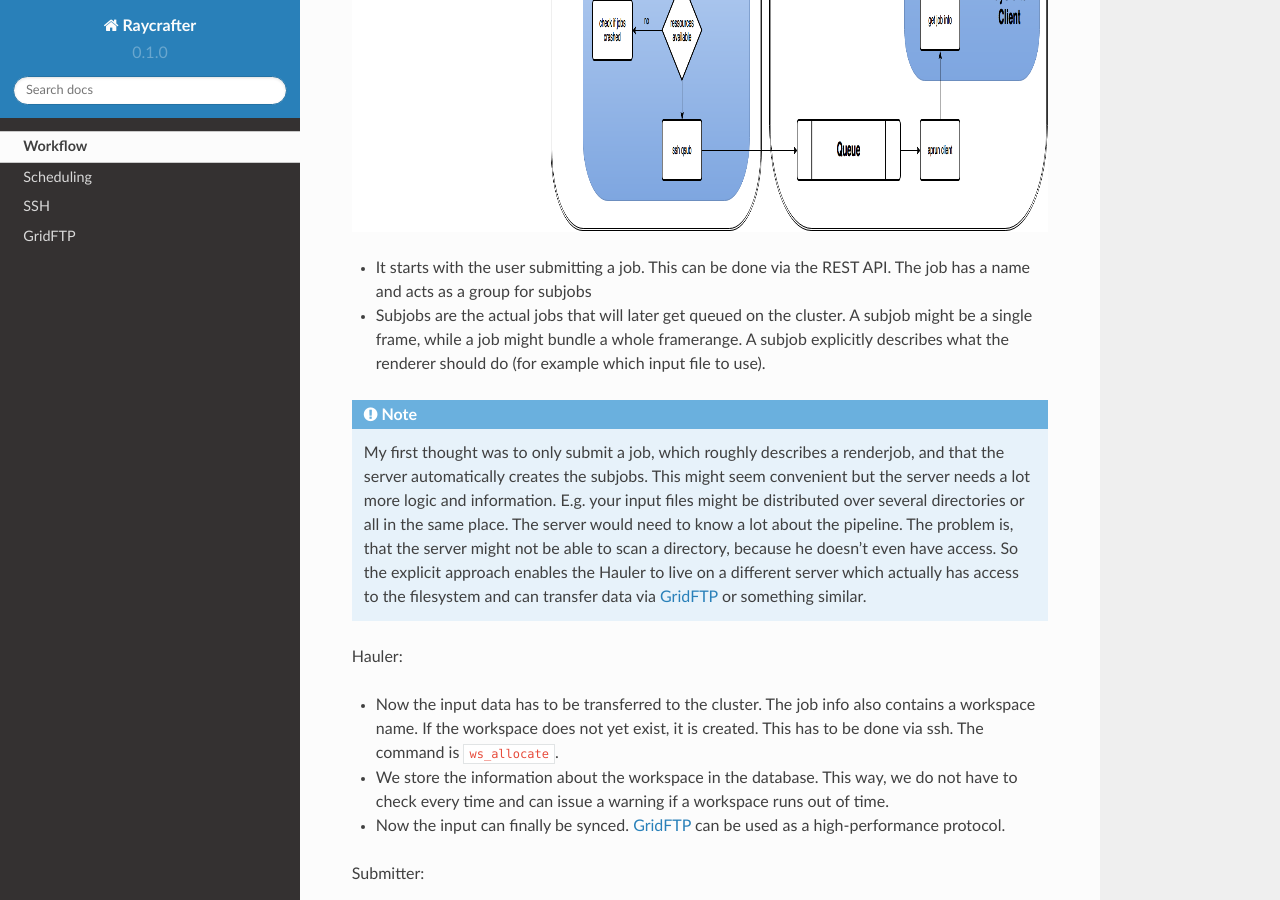
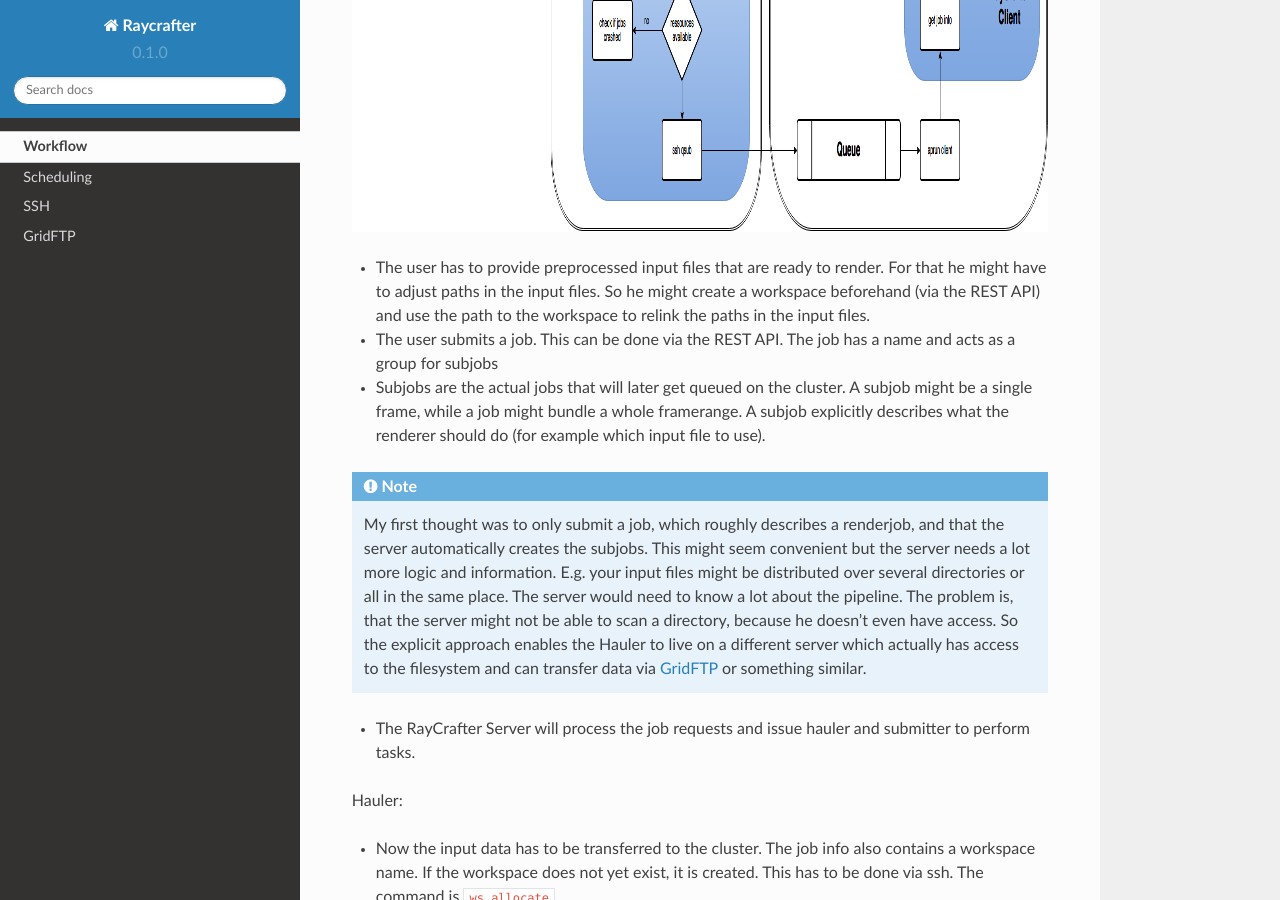
Before and after one commit to RayCrafter/Raycrafter-Documentation, a Sphinx documentation site: the page built from docs/source/workflow.rst, in a window 1280 px wide and 900 px high, scrolled down 1008 px. Built offline with Sphinx 7.4.7 and the Read the Docs theme 2.0.0, drawn with Linux system fonts in a browser that asks for light colours.

Commit message:
Update workflow explanation

```diff
--- a/docs/source/workflow.rst
+++ b/docs/source/workflow.rst
@@ -9,7 +9,11 @@ This section describes process involved in rendering on the cluster.
 .. image:: workflow.png
    :scale: 100%
 
-- It starts with the user submitting a job. This can be done via the REST API.
+- The user has to provide preprocessed input files that are ready to render.
+  For that he might have to adjust paths in the input files.
+  So he might create a workspace beforehand (via the REST API) and use
+  the path to the workspace to relink the paths in the input files.
+- The user submits a job. This can be done via the REST API.
   The job has a name and acts as a group for subjobs
 - Subjobs are the actual jobs that will later get queued on the cluster.
   A subjob might be a single frame, while a job might bundle a whole framerange.
@@ -25,6 +29,9 @@ This section describes process involved in rendering on the cluster.
           he doesn't even have access. So the explicit approach enables the Hauler to
           live on a different server which actually has access to the filesystem and
           can transfer data via :ref:`gridftp` or something similar.
+
+- The RayCrafter Server will process the job requests and issue hauler and submitter
+  to perform tasks.
 
 Hauler:
 
```
